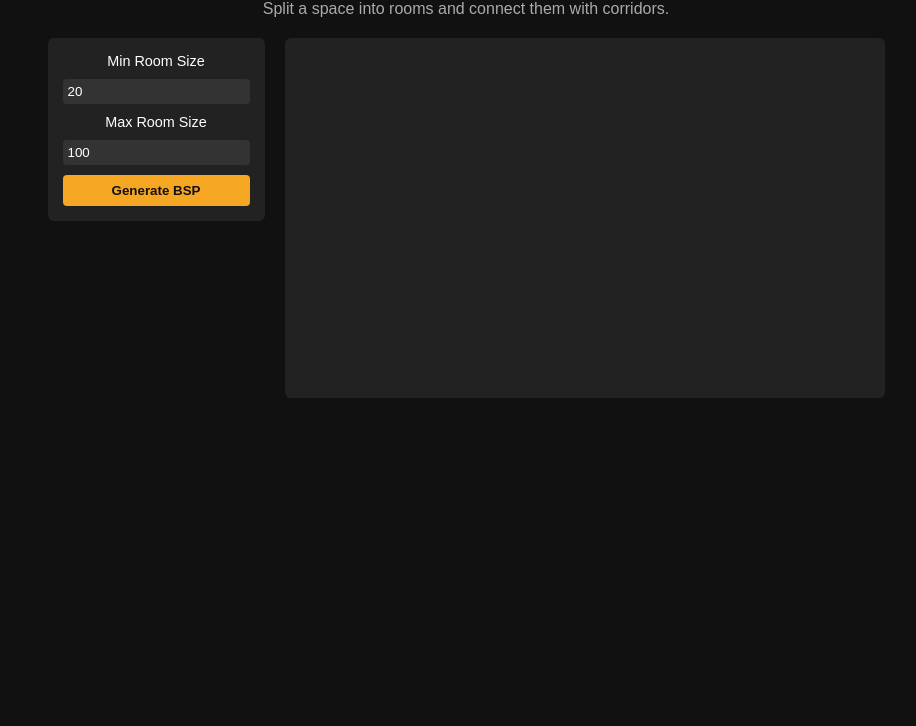
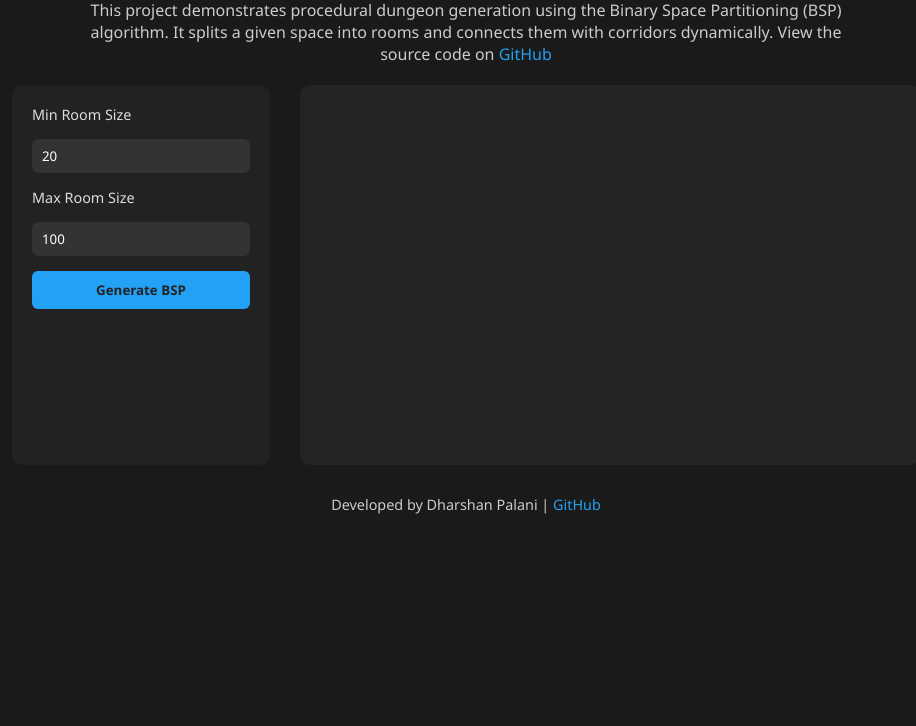
Before and after one commit to DharshanPalani/BinarySpacePartition, a website with bundled scripts: page index.html in a window 1280 px wide. Shown: the part 74-800 px from the top of the page, without its empty margins (174-1090 px from the left). Built offline with nearby package versions, Linux system fonts and the light colour scheme.

Commit message:
Improved UI and added more text ahh content in index

```diff
--- a/index.html
+++ b/index.html
@@ -2,19 +2,29 @@
 <html lang="en">
   <head>
     <meta charset="UTF-8" />
-    <title>BSP Visualizer</title>
+    <title>BSP Visualizer | Portfolio</title>
     <link rel="stylesheet" href="style.css" />
   </head>
   <body>
-    <h1>Binary Space Partition</h1>
-    <p>Split a space into rooms and connect them with corridors.</p>
+    <h1>Binary Space Partition Visualizer</h1>
+    <p>
+      This project demonstrates procedural dungeon generation using the Binary
+      Space Partitioning (BSP) algorithm. It splits a given space into rooms and
+      connects them with corridors dynamically. View the source code on
+      <a
+        href="https://github.com/DharshanPalani/BinarySpacePartition"
+        target="_blank"
+        >GitHub</a
+      >
+    </p>
 
     <div id="main-container">
+      <!-- Settings Panel -->
       <div class="settings">
-        <label>Min Room Size</label>
+        <label for="min_room_size_input">Min Room Size</label>
         <input type="number" id="min_room_size_input" value="20" />
 
-        <label>Max Room Size</label>
+        <label for="max_room_size_input">Max Room Size</label>
         <input type="number" id="max_room_size_input" value="100" />
 
         <button id="generate_bsp">Generate BSP</button>
@@ -22,10 +32,15 @@
 
       <div class="visualizer">
         <canvas id="map" width="600" height="360"></canvas>
-        <div id="container"></div>
       </div>
     </div>
 
+    <footer>
+      <p>
+        Developed by Dharshan Palani |
+        <a href="https://github.com/DharshanPalani/" target="_blank">GitHub</a>
+      </p>
+    </footer>
     <script type="module" src="./src/main.ts"></script>
   </body>
 </html>
--- a/style.css
+++ b/style.css
@@ -1,81 +1,102 @@
+* {
+  box-sizing: border-box;
+  margin: 0;
+  padding: 0;
+  /* peak font I must say */
+  font-family: "Segoe UI", Tahoma, Geneva, Verdana, sans-serif;
+}
+
 body {
-  background: #111;
+  background-color: #1a1a1a;
   color: #fff;
-  font-family: sans-serif;
-  text-align: center;
-  margin: 20px;
+  display: flex;
+  flex-direction: column;
+  align-items: center;
+  padding: 20px;
 }
 
 h1 {
-  margin-bottom: 5px;
+  font-size: 2rem;
+  margin-bottom: 10px;
+  color: #f0f0f0;
 }
 
 p {
   margin-bottom: 20px;
-  color: #aaa;
+  color: #ccc;
+  max-width: 800px;
+  text-align: center;
+}
+
+a {
+  color: #23a1f5;
+  text-decoration: none;
+}
+
+a:hover {
+  text-decoration: underline;
 }
 
 #main-container {
   display: flex;
-  gap: 20px;
+  gap: 30px;
+  width: 100%;
+  max-width: 1000px;
   justify-content: center;
-  align-items: flex-start;
+  flex-wrap: wrap;
 }
 
 .settings {
-  background: #222;
-  padding: 15px;
-  border-radius: 6px;
+  background-color: #222;
+  padding: 20px;
+  border-radius: 10px;
   display: flex;
   flex-direction: column;
-  gap: 10px;
-  min-width: 150px;
+  gap: 15px;
+  min-width: 200px;
 }
 
 .settings label {
   font-size: 0.9rem;
+  color: #ddd;
 }
 
 .settings input {
-  padding: 5px;
-  border-radius: 4px;
+  padding: 8px 10px;
+  border-radius: 6px;
   border: none;
-  background: #333;
+  background-color: #333;
   color: #fff;
 }
 
 .settings button {
-  padding: 8px;
+  padding: 10px 15px;
+  border-radius: 6px;
   border: none;
-  border-radius: 4px;
-  background: #f5a623;
-  color: #111;
+  background-color: #23a1f5;
+  color: #222;
   font-weight: bold;
   cursor: pointer;
+  transition: background 0.2s;
+}
+
+.settings button:hover {
+  background-color: #0c69a7;
 }
 
 .visualizer {
-  position: relative;
-  width: 600px;
-  height: 360px;
-  background: #222;
-  border-radius: 6px;
+  padding: 10px;
+  border-radius: 10px;
+  background-color: #242424;
 }
 
-#map {
-  position: absolute;
-  top: 0;
-  left: 0;
-  z-index: 0;
-  width: 100%;
-  height: 100%;
+canvas {
+  display: block;
 }
 
-#container {
-  position: absolute;
-  top: 0;
-  left: 0;
-  width: 100%;
-  height: 100%;
-  z-index: 1;
+footer {
+  margin-top: 30px;
+  font-size: 0.9rem;
+  color: white;
+  text-align: center;
 }
```
